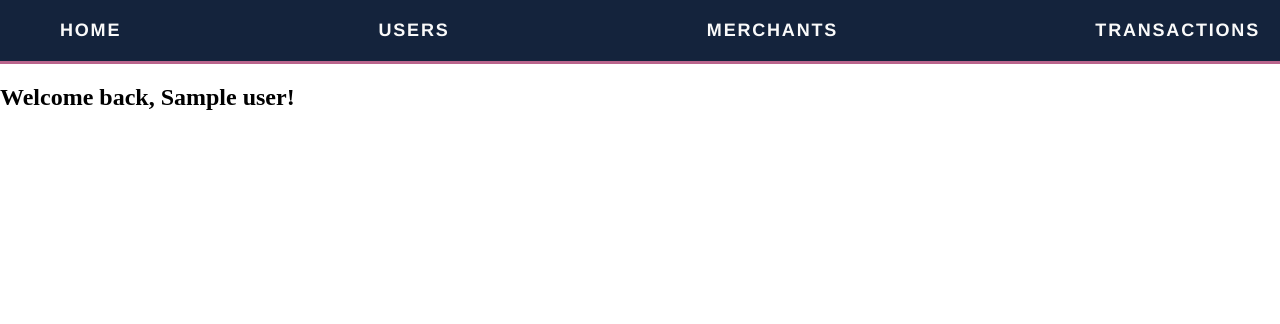
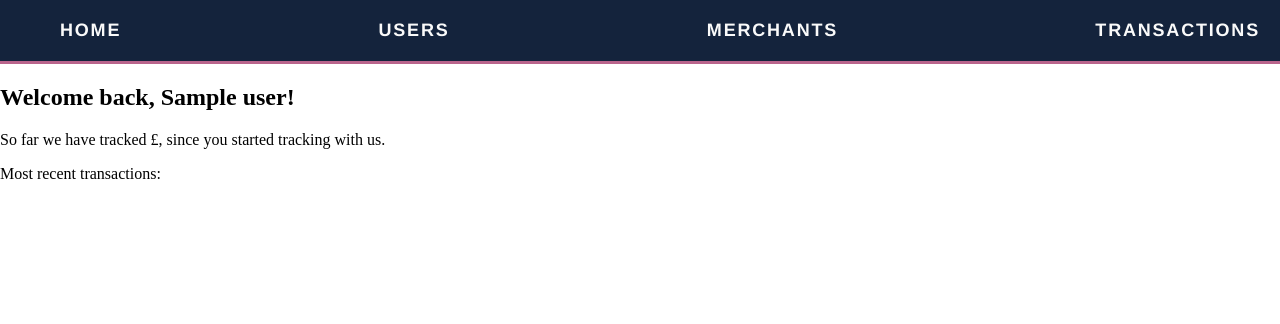
Before and after one commit to Madeleinecw/Code_Clan_Work, a Flask app: page /users/1/dashboard in a window 1280 px wide. Shown: the top 324 px of the page. Run offline with Flask 2, Linux system fonts and the light colour scheme; a database or web service that is not in the repository returns one stand-in record (values such as "Sample title"); some libraries are stand-ins or nearby versions.

Commit message:
have transactions amount and merchant name dispalying

```diff
--- a/spending_project/controllers/users_controller.py
+++ b/spending_project/controllers/users_controller.py
@@ -33,7 +33,9 @@
 def welcome():
     id = request.form["user.id"]
     user = user_repository.select(id)
-    return render_template("/users/dashboard.html", user = user)
+    transactions, merchants = user_repository.select_transactions(user)
+
+    return render_template("/users/dashboard.html", user = user, transactions = transactions, merchants = merchants)
 
 @users_blueprint.route("/users/<id>", methods=["POST"])
 def update_user(id):
@@ -47,4 +49,5 @@
     name = request.form["name"]
     user = User(name, id)
     user_repository.save(user)
-    return render_template("/users/first_visit.html", user = user)
+    transactions, merchants = user_repository.select_transactions(user)
+    return render_template("/users/first_visit.html", user = user, transactions = transactions, merchants = merchants)
--- a/spending_project/repositories/user_repository.py
+++ b/spending_project/repositories/user_repository.py
@@ -1,5 +1,8 @@
 from db.run_sql import run_sql
 from models.user import User
+from models.transaction import Transaction
+from models.merchant import Merchant
+
 
 def save(user):
     sql = "INSERT INTO users (name) VALUES (%s) RETURNING id"
@@ -7,6 +10,7 @@
     results = run_sql(sql, values)
     id = results[0]['id']
     user.id = id
+
 
 def select_all():
     users = []
@@ -25,16 +29,36 @@
     user = User(result["name"], result["id"])
     return user
 
+
 def delete_all():
     sql = 'DELETE FROM users'
     run_sql(sql)
+
 
 def delete(id):
     sql = "DELETE FROM users WHERE id = %s"
     values = [id]
     run_sql(sql, values)
 
+
 def update(user):
     sql = "UPDATE users SET name = %s WHERE id = %s"
     values = [user.name, user.id]
     run_sql(sql, values)
+
+
+def select_transactions(user):
+    transactions = []
+    merchants = []
+
+    sql = "SELECT T.id, T.amount, T.merchant_id, M.name FROM transactions as T LEFT JOIN merchants as M on T.merchant_id = M.id WHERE T.user_id = %s;"
+    values = [user.id]
+    results = run_sql(sql, values)
+
+    for row in results:
+        transaction = Transaction(row['amount'], user.id, row['merchant_id'], row['id'])
+        merchant = Merchant(row['name'], row['merchant_id'])
+        transactions.append(transaction)
+        merchants.append(merchant)
+
+    return transactions, merchants
--- a/spending_project/templates/transactions/index.html
+++ b/spending_project/templates/transactions/index.html
@@ -3,9 +3,8 @@
 <h2>Transactions</h2>
 
 {% for transaction in transactions %}
-
 <section>
-    <p> {{ transaction.amount }}</p>
+    <p> {{ transaction.amount }} {{ transaction.merchant.name }}</p>
 </section>
 
 {% endfor %} {% endblock %}
--- a/spending_project/templates/transactions/new.html
+++ b/spending_project/templates/transactions/new.html
@@ -0,0 +1 @@
+{% extends "base.html" %} {% block content %} {% endblock %}
--- a/spending_project/templates/users/dashboard.html
+++ b/spending_project/templates/users/dashboard.html
@@ -1,5 +1,10 @@
 {% extends 'base.html' %} {% block content %}
+
+
 
 <h2>Welcome back, {{ user.name }}! </h2>
 
-{% endblock %}
+So far we have tracked £, since you started tracking with us.
+
+<p>Most recent transactions:</p>
+<p>{% for transaction in transactions %} {{ transaction.amount }} - {{ transaction.merchant.name }} </p> {% endfor %} {% endblock %}
```
